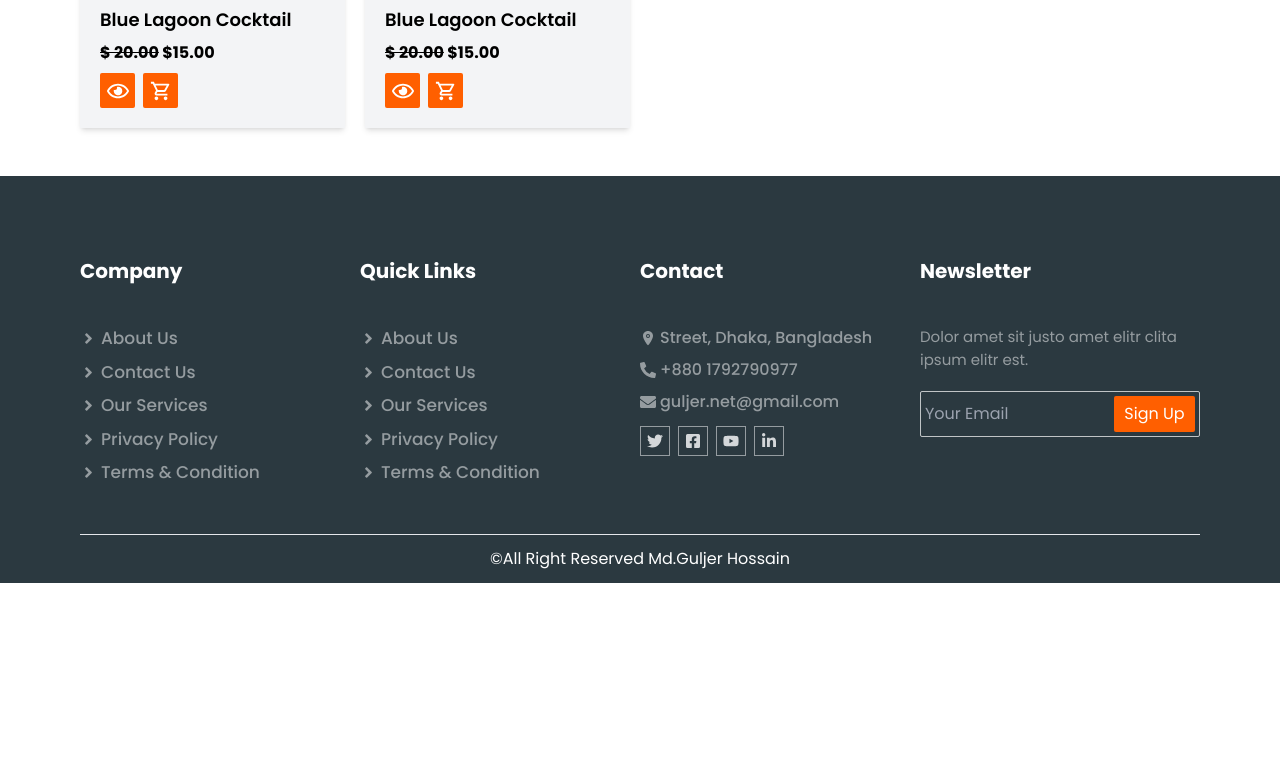
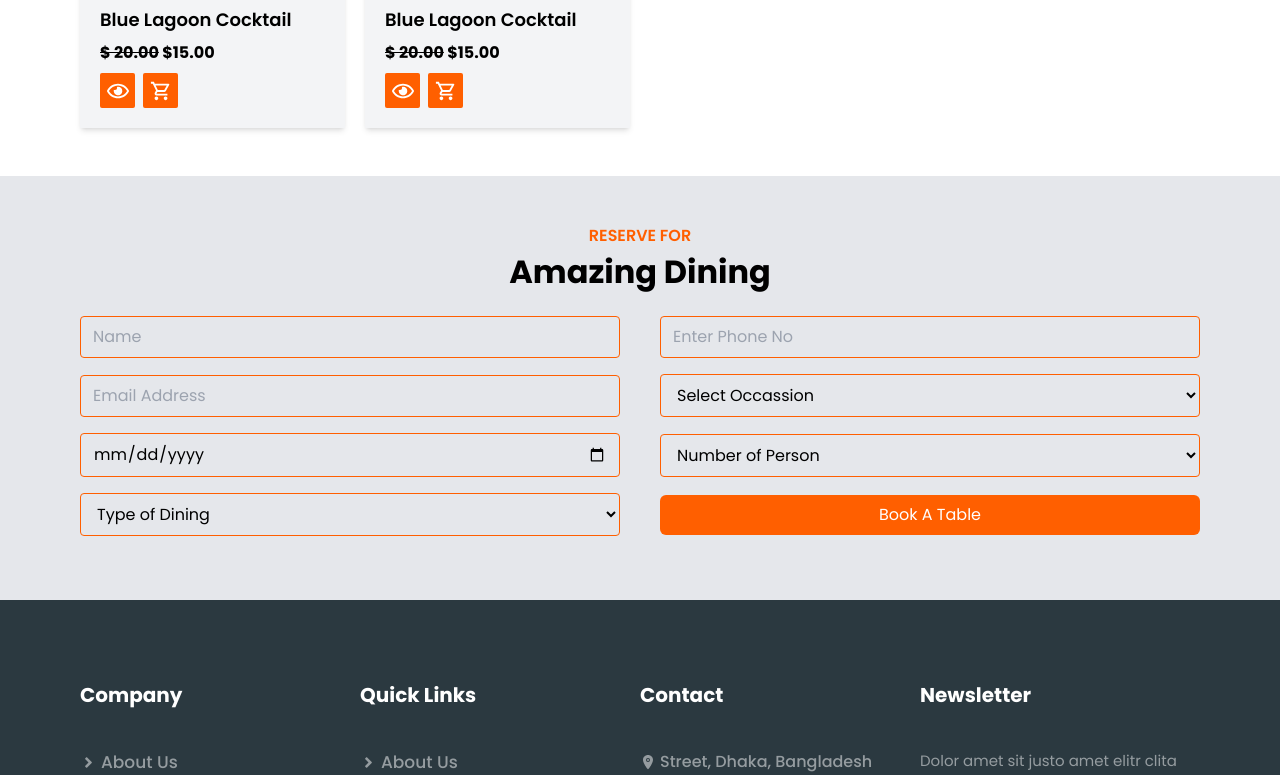
Before and after one commit to guljer77/yummi-food, a React (Vite) app: page / in a window 1280 px wide. Shown: the part 2146-2921 px from the top of the page. Before the commit the page ends 2729 px from the top, so only its background shows below. Built offline with nearby package versions, Linux system fonts and the light colour scheme; no server answers.

Commit message:
add book a table section

```diff
--- a/src/Components/Card/Card.jsx
+++ b/src/Components/Card/Card.jsx
@@ -4,7 +4,7 @@ import { MdOutlineShoppingCart } from "react-icons/md";
 import { FaRegEye } from "react-icons/fa";
 
 function Card() {
-  return <div className="bg-gray-100 shadow-md p-5">
+  return <div className="bg-gray-100 shadow-md p-5 lg:mb-0 mb-5">
     <img src={Image} alt="" />
     <h4 className="text-[18px] font-semibold py-2">Blue Lagoon Cocktail</h4>
     <p className="text-[16px] font-bold"><del>$ 20.00</del> $15.00</p>
--- a/src/Pages/Home/Home.jsx
+++ b/src/Pages/Home/Home.jsx
@@ -2,6 +2,7 @@ import React from "react";
 import Banner from "./Banner/Banner";
 import Service from "./Service/Service";
 import Menu from "./MenuList/Menu";
+import Reserve from "./Reserve/Reserve";
 
 function Home() {
   return (
@@ -9,6 +10,7 @@ function Home() {
       <Banner />
       <Service />
       <Menu />
+      <Reserve />
     </>
   );
 }
--- a/src/Pages/Home/MenuList/Menu.jsx
+++ b/src/Pages/Home/MenuList/Menu.jsx
@@ -7,11 +7,11 @@ function Menu() {
     <div className='py-12'>
       <Container>
         <h4 className='text-[36px] font-extrabold'>Explore All Yummy Menu</h4>
-        <ul className='flex items-start space-x-2 py-3'>
-          <li className='px-5 py-2 rounded font-semibold border-2 text-primary border-primary cursor-pointer'>All Menu</li>
-          <li className='px-5 py-2 rounded font-semibold border-2 text-primary border-primary cursor-pointer'>Vegetarian</li>
-          <li className='px-5 py-2 rounded font-semibold border-2 text-primary border-primary cursor-pointer'>Sandwiches</li>
-          <li className='px-5 py-2 rounded font-semibold border-2 text-primary border-primary cursor-pointer'>dessert</li>
+        <ul className='flex flex-wrap items-start space-x-2 py-3'>
+          <li className='px-3 py-2 lg:mb-0 mb-3 rounded font-semibold border-2 text-primary border-primary cursor-pointer'>All Menu</li>
+          <li className='px-3 py-2 lg:mb-0 mb-3 rounded font-semibold border-2 text-primary border-primary cursor-pointer'>Vegetarian</li>
+          <li className='px-3 py-2 lg:mb-0 mb-3 rounded font-semibold border-2 text-primary border-primary cursor-pointer'>Sandwiches</li>
+          <li className='px-3 py-2 lg:mb-0 mb-3 rounded font-semibold border-2 text-primary border-primary cursor-pointer'>dessert</li>
         </ul>
         <div className='pt-5 lg:grid grid-cols-4 gap-5'>
           <Card />
--- /dev/null
+++ b/src/Pages/Home/Reserve/Reserve.jsx
@@ -0,0 +1,105 @@
+import React from "react";
+import Container from "../../../Components/Container";
+
+function Reserve() {
+  return (
+    <div className="py-12 bg-gray-200">
+      <Container>
+        <h6 className="text-center text-[16px] font-semibold text-primary">
+          RESERVE FOR
+        </h6>
+        <h4 className="text-center text-[32px] font-bold">Amazing Dining</h4>
+        <div className="mt-5">
+          <form action="">
+            <div className="lg:flex items-center justify-between gap-10 mb-4">
+              <div className="lg:w-[50%] w-full lg:mb-0 mb-4">
+                <input
+                  type="text"
+                  placeholder="Name"
+                  className="w-full bg-transparent border border-primary px-3 py-2 rounded outline-0"
+                />
+              </div>
+              <div className="lg:w-[50%] w-full lg:mb-0 mb-4">
+                <input
+                  type="text"
+                  placeholder="Enter Phone No"
+                  className="w-full bg-transparent border border-primary px-3 py-2 rounded outline-0"
+                />
+              </div>
+            </div>
+            <div className="lg:flex items-center justify-between gap-10 mb-4">
+              <div className="lg:w-[50%] w-full lg:mb-0 mb-4">
+                <input
+                  type="email"
+                  placeholder="Email Address"
+                  className="w-full bg-transparent border border-primary px-3 py-2 rounded outline-0"
+                />
+              </div>
+              <div className="lg:w-[50%] w-full lg:mb-0 mb-4">
+                <select
+                  name=""
+                  id=""
+                  className="w-full bg-transparent border border-primary rounded outline-0 py-2 px-3"
+                >
+                  <option default>Select Occassion</option>
+                  <option>Birthday</option>
+                  <option>Anniversary</option>
+                  <option>Family Gathering</option>
+                  <option>Office</option>
+                  <option>Corporate Celebration</option>
+                  <option>Other</option>
+                </select>
+              </div>
+            </div>
+            <div className="lg:flex items-center justify-between gap-10 mb-4">
+              <div className="lg:w-[50%] w-full lg:mb-0 mb-4">
+                <input
+                  type="date"
+                  className="w-full bg-transparent border border-primary px-3 py-2 rounded outline-0"
+                />
+              </div>
+              <div className="lg:w-[50%] w-full lg:mb-0 mb-4">
+                <select
+                  name=""
+                  id=""
+                  className="w-full bg-transparent border border-primary rounded outline-0 py-2 px-3"
+                >
+                  <option default>Number of Person</option>
+                  <option>1</option>
+                  <option>2</option>
+                  <option>3</option>
+                  <option>4</option>
+                  <option>5</option>
+                </select>
+              </div>
+            </div>
+            <div className="lg:flex items-center justify-between gap-10 mb-4">
+              <div className="lg:w-[50%] w-full lg:mb-0 mb-4">
+                <select
+                  name=""
+                  id=""
+                  className="w-full bg-transparent border border-primary px-3 rounded outline-0 py-2"
+                >
+                  <option default>Type of Dining</option>
+                  <option>Candle Night Dinner</option>
+                  <option>Birthday Dinner</option>
+                  <option>Anniversary Dinner</option>
+                  <option>Corporate Dinner</option>
+                </select>
+              </div>
+              <div className="lg:w-[50%] w-full lg:mb-0 mb-4">
+                <input
+                  type="submit"
+                  value="Book A Table"
+                  className="w-full bg-primary text-white py-2 rounded-md"
+                />
+              </div>
+            </div>
+          </form>
+        </div>
+      </Container>
+    </div>
+  );
+}
+
+export default Reserve;
```
